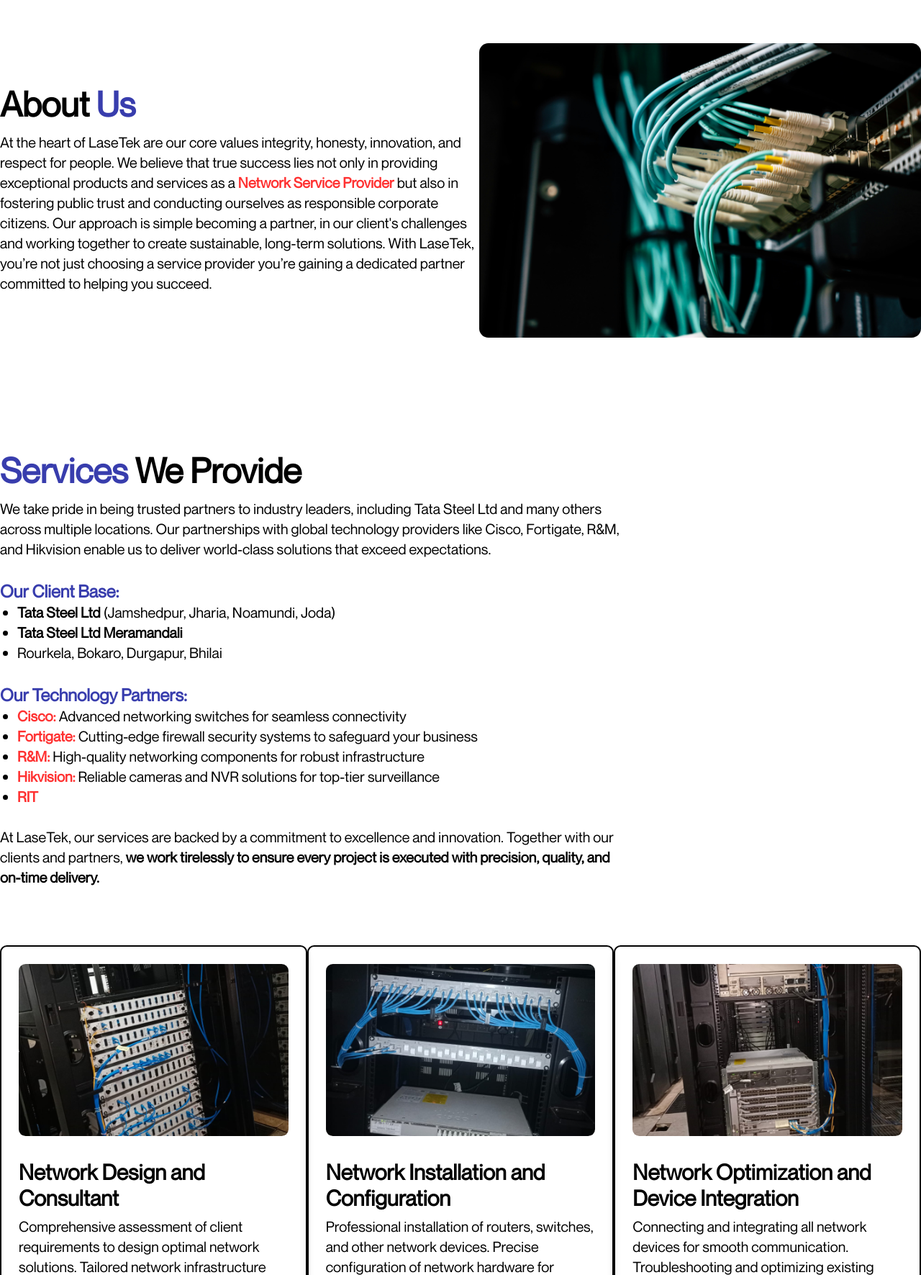
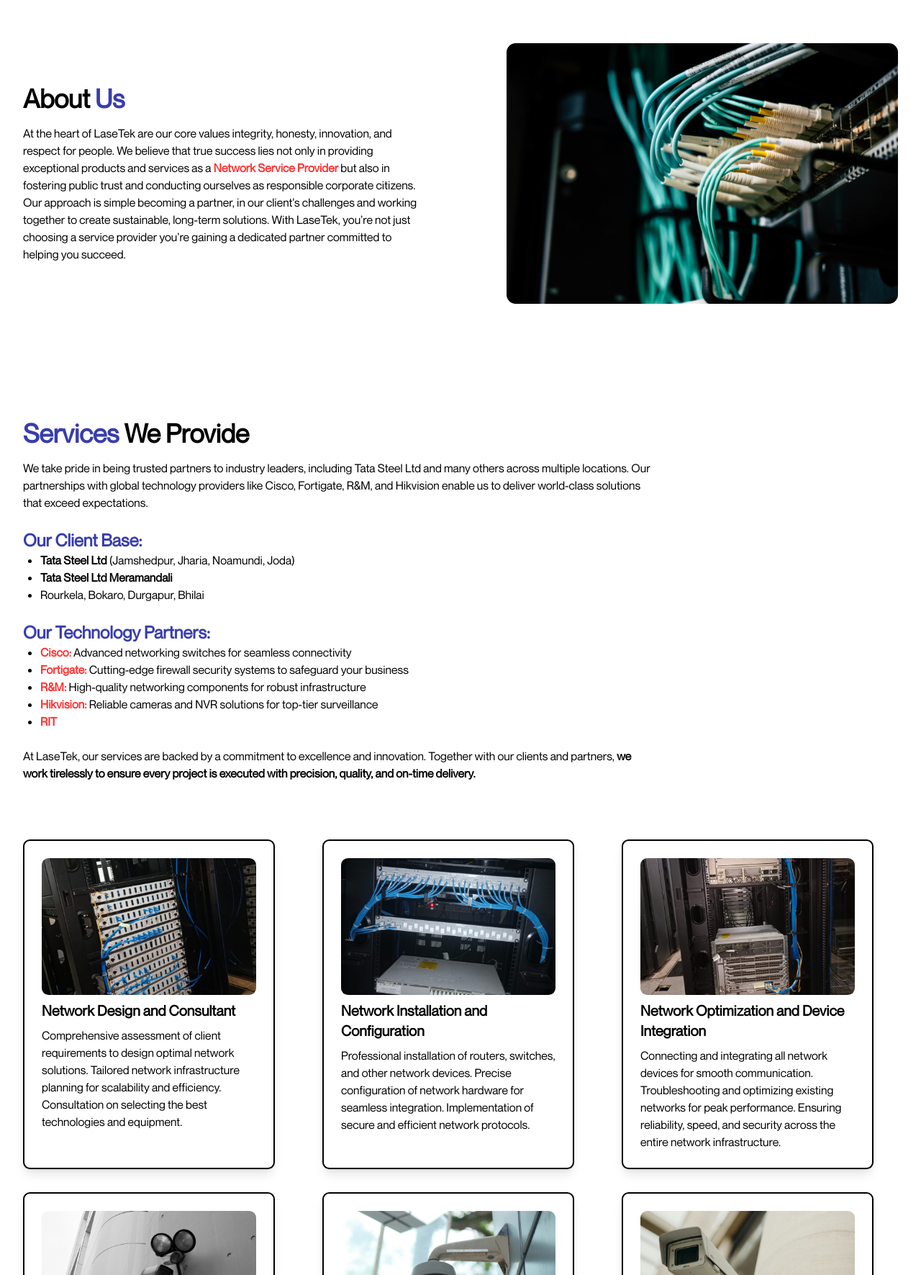
Before and after one commit to love-to-code108/LaseTek, a React (Vite) app: page / in a window 1280 px wide. Shown: the part 829-2600 px from the top of the page at 72% size. Built offline with nearby package versions, Linux system fonts and the light colour scheme.

Commit message:
the website should now be responsive till 1200px width

```diff
--- a/src/Home.jsx
+++ b/src/Home.jsx
@@ -87,7 +87,7 @@
 
 
   // ALWAYS START THE PAGE FROM TOP
-  // scrollToTop();
+  scrollToTop();
 
 
 
@@ -267,22 +267,25 @@
 
         {/* ======= ABOUT US SECTION ======== */}
         <div ref={AboutUs} className=" relative bottom-[10rem]"></div>
-        <div  className="flex items-center justify-between py-20 2xl:px-10 3xl:px-20 relative
+        <div  className="px-8 flex items-center justify-between py-20 2xl:px-10 3xl:px-20 relative
         xl:px-8
-        md:px-8">
+        md:px-8
+        sm3:px-8">
           {/*ABOUT US SECTION WRITING SUPER BOX */}
-          <div className=" w-[45rem]
-          md:w-[38rem]">
+          <div className=" lg:w-[45rem]
+          md:w-[38rem]
+          sm3:w-[35rem]">
             {/* HEADING */}
             <div className=" mb-4">
-              <h1 className=" text-5xl font-bold">
+              <h1 className=" md:text-5xl font-bold
+              sm3:text-4xl">
                 About <span className=" text-[#383DAD]">Us</span>
               </h1>
             </div>
 
             {/* THE TEXT SECTION */}
             <div>
-              <p className=" text-xl">
+              <p className="text-base lg:text-xl ">
               At the heart of LaseTek are our core values integrity, honesty, innovation, and respect for people. We believe that true success lies not only in providing exceptional products and services as a <span className=" text-[#FF3131] font-semibold">Network Service Provider</span> but also in fostering public trust and conducting ourselves as responsible corporate citizens. Our approach is simple becoming a partner, in our client's challenges and working together to create sustainable, long-term solutions. With LaseTek, you’re not just choosing a service provider you’re gaining a dedicated partner committed to helping you succeed.
               </p>
             </div>
@@ -290,7 +293,7 @@
 
           {/* ABOUT US SECTION PICTURE 1 */}
           <div>
-            <img className=" xl:w-[35rem] md:w-[34rem] rounded-[0.8rem]" src={aboutUsSectionImg} alt="" />
+            <img className=" xl:w-[35rem] md:w-[34rem] rounded-[0.8rem] max-w-[34rem]" src={aboutUsSectionImg} alt="" />
           </div>
         </div>
 
@@ -312,16 +315,18 @@
         <div ref={Services} className=" relative bottom-[8rem]"></div>
         <div  className="flex flex-col py-20 2xl:px-10 3xl:px-20 relative
         xl:px-8
-        md:px-8">
+        md:px-8
+        sm3:px-8">
           {/* SERVICES SECTION WRITING SUPER BOX */}
           <div className="w-[55rem]">
             {/* HEADING */}
-            <h1 className=" text-5xl font-bold mb-4">
+            <h1 className=" md:text-5xl font-bold mb-4
+            text-4xl">
               <span className=" text-[#383DAD]">Services</span> We Provide
             </h1>
 
             {/* OTHER TEXT */}
-            <div className="text-xl">
+            <div className="md:text-xl">
             We take pride in being trusted partners to industry leaders, including Tata Steel Ltd and many others across multiple locations. Our partnerships with global technology providers like Cisco, Fortigate, R&M, and Hikvision enable us to deliver world-class solutions that exceed expectations.
             <br />
             <br />
@@ -357,7 +362,9 @@
             <div className=" grid grid-cols-3 2xl:gap-[4.5rem]
             xl:gap-x-4 xl:gap-y-8
             md:justify-center md:content-center
-            md:gap-y-8">
+            md:gap-y-8
+            sm3:gap-8
+            ">
               {/* CARD 1 */}
               <ServicesCard
                 img={ServiceSectionImg1}
@@ -434,16 +441,17 @@
         <div ref={WhyChooseUs} className=" relative bottom-[8rem]" ></div>
         <div  className="flex flex-col py-20 2xl:px-10 3xl:px-20 relative
         xl:px-8
-        md:px-8">
+        md:px-8
+        px-8">
           {/* WHY CHOOSE US WRITING SUPER BOX */}
           <div className="w-[45rem] mb-12">
             {/* HEADING */}
-            <h1 className=" text-5xl font-bold mb-2">
+            <h1 className="text-4xl md:text-5xl font-bold mb-2">
               Why <span className=" text-[#383DAD]">Choose Us</span>
             </h1>
 
             {/* TEXT */}
-            <p className="text-xl">
+            <p className="text-base md:text-xl">
               Our approach is simple—become a partner in our clients' challenges
               and work together to create sustainable, long-term solutions. With
               LaseTek, you’re not just choosing a service provider; you’re
@@ -454,7 +462,7 @@
           {/* WHY CHOOSE US SECTION GRID FOR CARDS */}
           <div className=" felx flex-col">
             {/* THE FIRST ROW */}
-            <div className=" flex justify-between mb-8
+            <div className=" flex justify-between mb-4 md:mb-8
             ">
               <WhyChooseUsCard
                 img={WhyChooseUsImg1}
@@ -500,7 +508,8 @@
 
         {/* CONTACT US */}
         <div ref={ContactUs} className="flex justify-between py-20 2xl:px-10 3xl:px-20 relative xl:px-8
-        md:px-8">
+        md:px-8
+        px-8">
 
 
           {/* CONTACT US PART 1 */}
--- a/src/Pages/Gallery.jsx
+++ b/src/Pages/Gallery.jsx
@@ -48,6 +48,17 @@
   scrollToTop();
 
 
+
+
+
+
+
+
+
+
+
+
+
   return (
     // THE MAIN GREY PAGE THE LOWEST LEVEL
     // ==MAIN 1==
@@ -60,6 +71,7 @@
             3xl:px-20
             2xl:py-4 2xl:pt-6 2xl:px-10
              md:px-8 md:py-4
+             px-8 py-4
 
             "
         >
@@ -69,20 +81,21 @@
           </div>
 
           {/* THE SECTIONS */}
-          <div className="flex items-center justify-evenly text-2xl w-[20rem] ">
+          <div className="flex items-center justify-evenly
+          xl:text-2xl w-[20rem] text-xl">
             <button onClick={GoToHome} className="navBarSections">
               Home
             </button>
-            <button onClick={GoToHome} className="navBarSections text-[#383dad]">
+            <button onClick={scrollToTop} className="navBarSections text-[#383dad]">
               Gallery
             </button>
           </div>
 
           {/* CONTACT US BUTTON */}
-          <div className=" flex justify-center items-center text-3xl ">
+          <div className=" flex justify-center items-center text-xl xl:text-3xl ">
             <button
               onClick={scrollToContactUs}
-              className=" px-4 py-3 border-2 border-black hover:bg-black hover:text-white rounded-[0.6rem]"
+              className=" px-4 py-3 border-2 border-black hover:bg-black hover:text-white rounded-md"
             >
               Contact Us
             </button>
@@ -97,9 +110,10 @@
 
 
         {/* HEADING */}
-        <div className="  py-20 2xl:px-10 3xl:px-20 relative
+        <div className=" py-10 md:py-20 2xl:px-10 3xl:px-20 relative
         xl:px-8
-        md:px-8">
+        md:px-8
+        px-8">
           <h1 className=" text-8xl font-bold mb-4">
             Gallery
           </h1>
@@ -119,6 +133,7 @@
           className="py-5 2xl:px-10 3xl:px-20 relative
         xl:px-8
         md:px-8
+        px-8
         Gallery-masonry-style"
         >
           <img src={image1} alt="" className="Gallery-indivisual-styles"/>
@@ -152,7 +167,8 @@
         {/* CONTACT US */}
         <div ref={ContactUs}
           className="flex justify-between py-20 2xl:px-10 3xl:px-20 relative xl:px-8
-        md:px-8"
+        md:px-8
+        px-8"
         >
           {/* CONTACT US PART 1 */}
           <div className=" w-[30rem] h-[20rem]">
--- a/src/components/ServicesCard.jsx
+++ b/src/components/ServicesCard.jsx
@@ -5,13 +5,14 @@
 
 
   return (
-    <div className=" flex flex-col items-center xl:w-[469px] min-h-[588px] px-6 py-6 border-2 border-black shadow-lg
+    <div className=" flex flex-col items-center xl:w-[469px] md:min-h-[588px] px-6 py-6 border-2 border-black shadow-lg
     lg:w-[420px]
     md:w-[370px]
+    sm3:w-[350px]
      rounded-[0.6rem]">
 
       {/* IMAGE */}
-      <div className=" mb-8">
+      <div className=" mb-2 md:mb-8 ">
         <img className=" rounded-[0.6rem]" src={props.img} alt="" />
       </div>
 
@@ -19,14 +20,14 @@
 
       {/* THE HEADING */}
       <div className=" mb-2 w-[100%]">
-        <h1 className=" text-3xl font-bold">{props.heading}</h1>
+        <h1 className="text-xl md:text-3xl font-bold">{props.heading}</h1>
       </div>
 
 
 
       {/* THE TEXT */}
       <div className="">
-        <p className=" text-xl">{props.text}</p>
+        <p className="text-base md:text-xl">{props.text}</p>
       </div>
 
     </div>
--- a/src/components/WhyChooseUsCard.jsx
+++ b/src/components/WhyChooseUsCard.jsx
@@ -6,6 +6,7 @@
     xl:w-[700px]
     lg:w-[660px]
     md:w-[610px]
+    sm3:w-[560px]
     ">
 
 
@@ -21,14 +22,14 @@
       {/* WRITING SUPER BOX */}
       <div>
         {/* HEADING */}
-            <div className=" text-3xl font-bold text-[#383DAD]">
+            <div className="text-xl md:text-3xl font-bold text-[#383DAD]">
                 <h1>{props.heading}</h1>
             </div>
 
 
 
         {/* TEXT */}
-            <div className=" text-lg">
+            <div className="text-base md:text-lg">
                 <p>{props.text}</p>
             </div>
 
```
